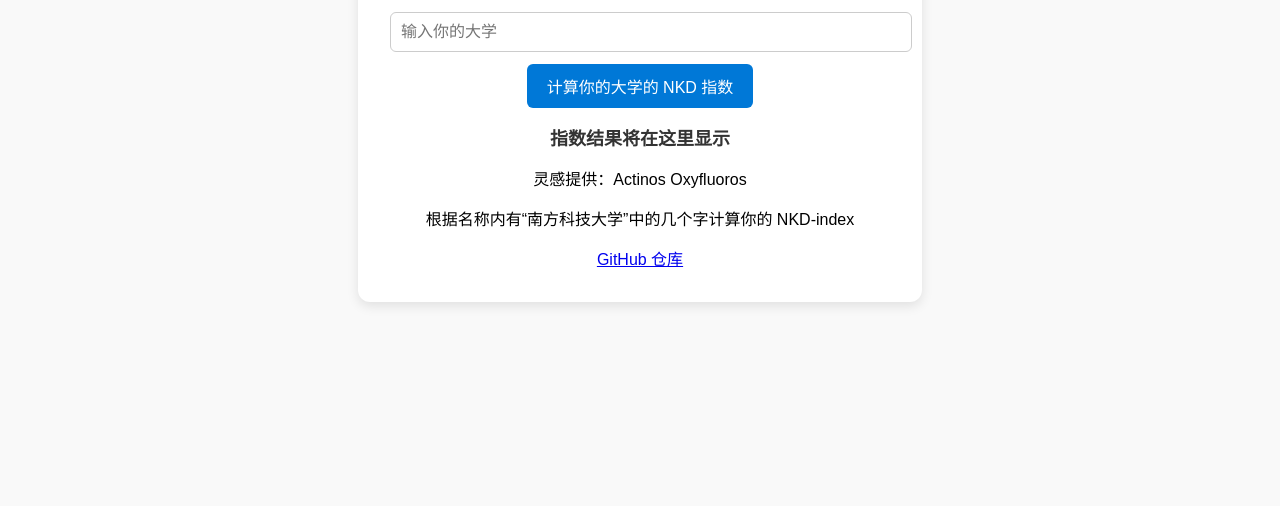
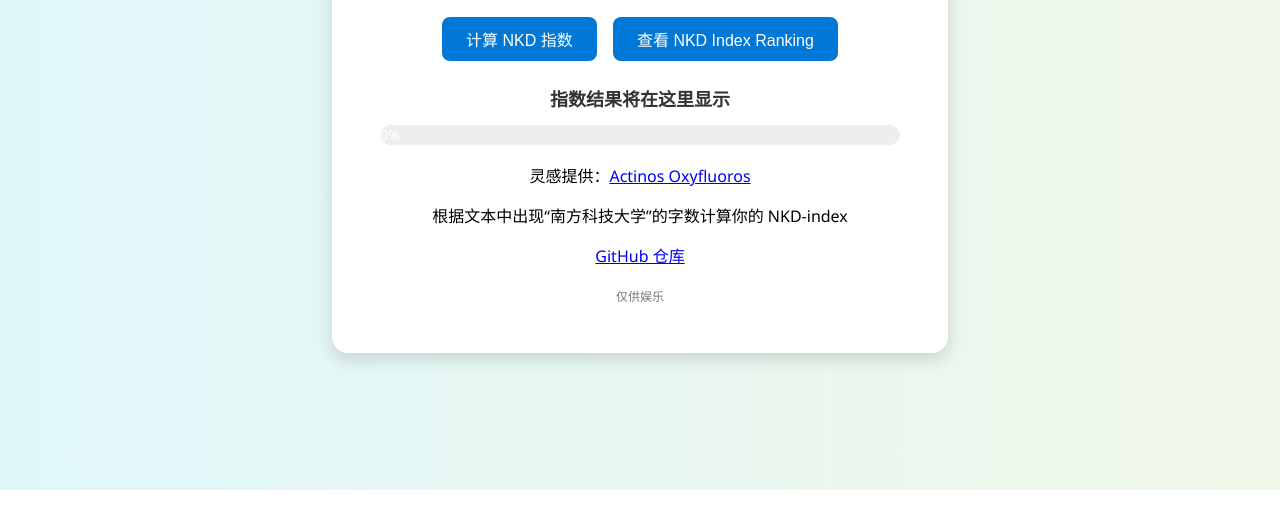
Before and after one commit to Kisechan/nkd-index, a plain HTML site: page index.html in a window 1280 px wide. Shown: the part 310-816 px from the top of the page. Drawn offline with Linux system fonts and the light colour scheme.

Commit message:
Feat: 1. 完善样式 2. 增添 `NKD Index Ranking (Ver.3)` 3. 增添进度条 4. 完善输入检测逻辑

```diff
--- a/index.html
+++ b/index.html
@@ -5,65 +5,114 @@
   <title>南方科技大学指数计算器</title>
   <style>
     body {
-      font-family: Arial, sans-serif;
-      background: #f9f9f9;
+      font-family: "Segoe UI", Arial, sans-serif;
+      background: linear-gradient(to right, #e0f7fa, #f1f8e9);
       display: flex;
       justify-content: center;
       align-items: center;
       height: 100vh;
+      margin: 0;
     }
     .container {
       background: #fff;
-      padding: 2rem;
-      border-radius: 12px;
-      box-shadow: 0 4px 12px rgba(0,0,0,0.1);
+      padding: 3rem;
+      border-radius: 16px;
+      box-shadow: 0 6px 18px rgba(0,0,0,0.15);
       text-align: center;
-      width: 500px;
+      width: 520px;
+    }
+    h2 {
+      margin-bottom: 10px;
+      color: #0078d7;
     }
     input {
       width: 100%;
-      padding: 10px;
-      margin: 12px 0;
+      padding: 12px;
+      margin: 14px 0;
       font-size: 16px;
       border: 1px solid #ccc;
-      border-radius: 6px;
+      border-radius: 8px;
     }
     button {
-      padding: 10px 20px;
+      padding: 10px 24px;
       font-size: 16px;
       background: #0078d7;
       color: white;
       border: none;
-      border-radius: 6px;
+      border-radius: 8px;
       cursor: pointer;
+      margin: 6px;
+      transition: background 0.3s;
     }
     button:hover {
       background: #005a9e;
     }
     .result {
-      margin-top: 16px;
+      margin-top: 18px;
       font-size: 18px;
       font-weight: bold;
       color: #333;
     }
+    .progress-container {
+      margin-top: 14px;
+      width: 100%;
+      height: 20px;
+      background: #eee;
+      border-radius: 10px;
+      overflow: hidden;
+    }
+    .progress-bar {
+      height: 100%;
+      width: 0%;
+      background: linear-gradient(to right, #4caf50, #81c784);
+      text-align: center;
+      color: white;
+      font-size: 14px;
+      line-height: 20px;
+      transition: width 0.5s ease;
+    }
+    .footer {
+      margin-top: 20px;
+      font-size: 12px;
+      color: #777;
+    }
   </style>
 </head>
 <body>
-  <div class="container">
+  <div class="container" align="center">
     <h2>南方科技大学指数计算器</h2>
-    <input type="text" id="inputText" placeholder="输入你的大学">
-    <button onclick="calculateIndex()">计算你的大学的 NKD 指数</button>
+    <input type="text" id="inputText" placeholder="输入你的大学" align="center" />
+    <div>
+      <button onclick="calculateIndex()">计算 NKD 指数</button>
+      <a href="./assets/NKD Index Ranking Ver.3.pdf" target="_blank">
+        <button>查看 NKD Index Ranking</button>
+      </a>
+    </div>
     <div class="result" id="result">指数结果将在这里显示</div>
-    <p>灵感提供：Actinos Oxyfluoros</p>
-    <p>根据名称内有“南方科技大学”中的几个字计算你的 NKD-index</p>
-    <a href="https://github.com/Kisechan/nkd-index">GitHub 仓库</a>
+
+    <div class="progress-container">
+      <div class="progress-bar" id="progressBar">0%</div>
+    </div>
+
+    <p style="margin-top:18px;">灵感提供：<a href="https://blog.actinium233.com/" target="_blank">Actinos Oxyfluoros</a></p>
+    <p>根据文本中出现“南方科技大学”的字数计算你的 NKD-index</p>
+    <a href="https://github.com/Kisechan/nkd-index" target="_blank">GitHub 仓库</a>
+
+    <div class="footer">仅供娱乐</div>
   </div>
 
   <script>
     function calculateIndex() {
       const targetChars = new Set("南方科技大学");
-      const input = document.getElementById("inputText").value;
+      const input = document.getElementById("inputText").value.trim();
       const foundChars = new Set();
+
+      // 输入为空时提示
+      if (!input) {
+        document.getElementById("result").innerText = "⚠️ 请输入内容！";
+        updateProgress(0);
+        return;
+      }
 
       for (let ch of input) {
         if (targetChars.has(ch)) {
@@ -79,6 +128,14 @@
 
       document.getElementById("result").innerText =
         "NKD 指数为 " + index;
+      updateProgress(index);
+    }
+
+    function updateProgress(index) {
+      const bar = document.getElementById("progressBar");
+      const percentage = Math.round(index * 100);
+      bar.style.width = percentage + "%";
+      bar.innerText = percentage + "%";
     }
   </script>
 </body>
```
Also changed, not shown: 1 other file.
